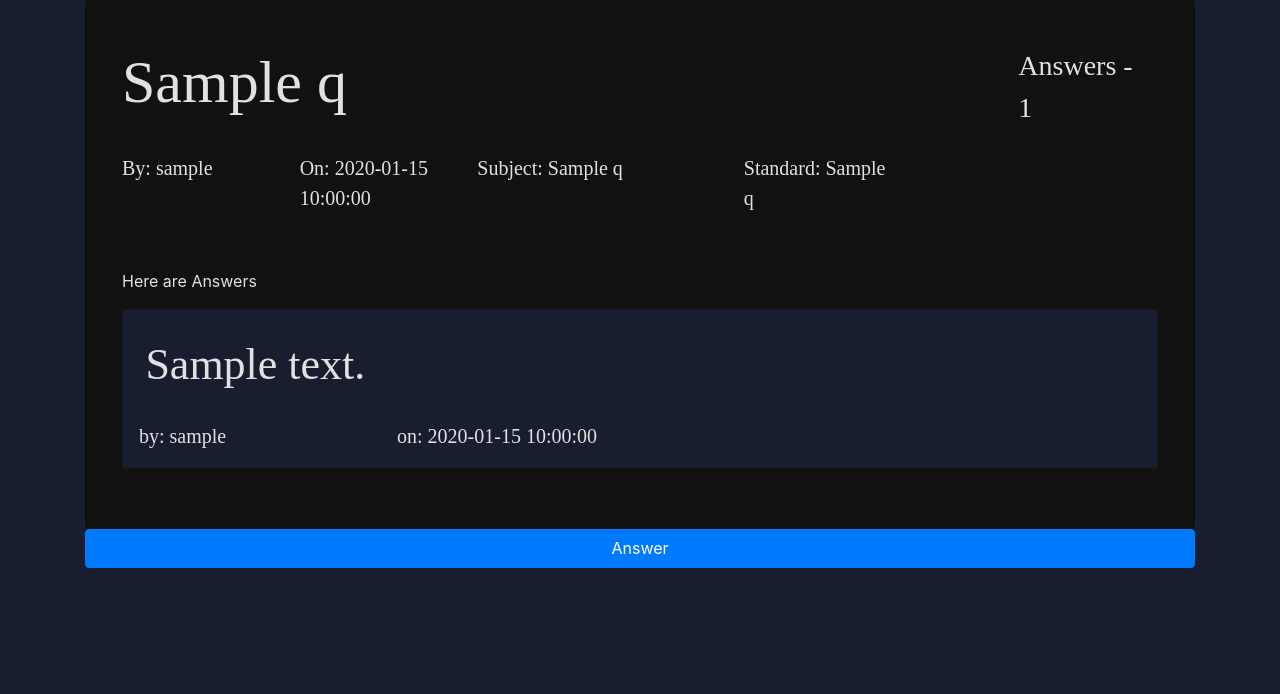
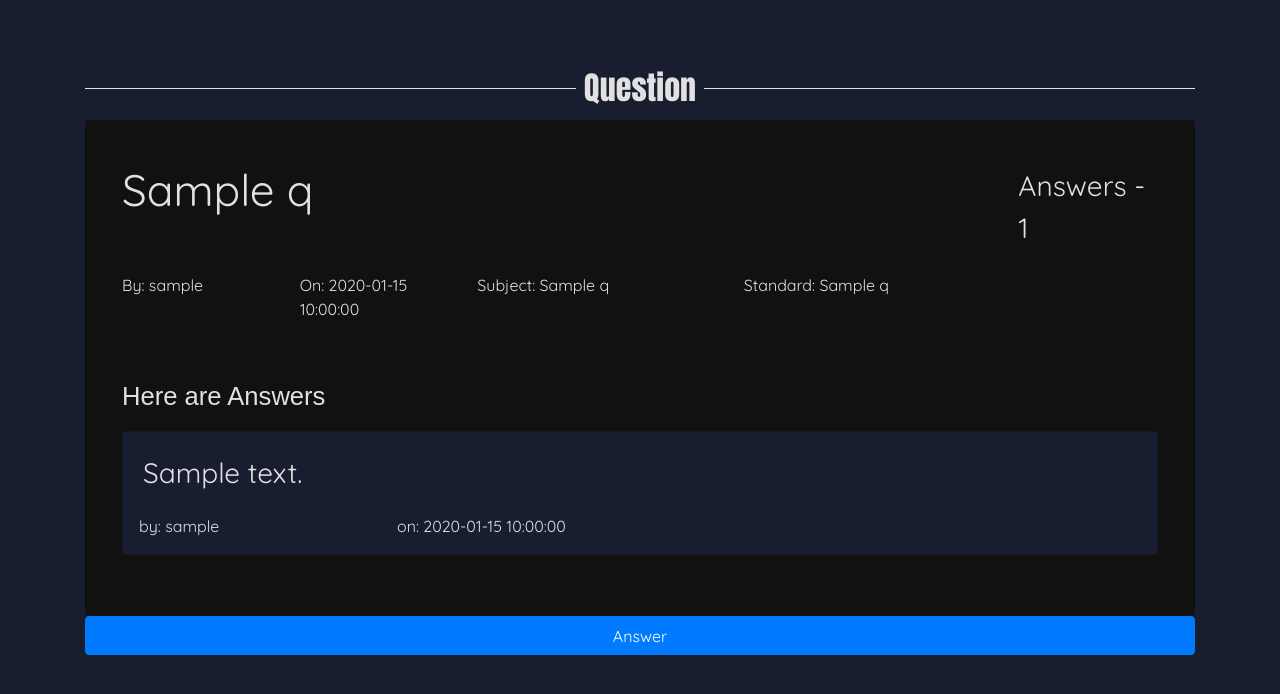
Before and after one commit to frost-head/The-Last-Night-Reads, a Python web app: template templates/indivisual_question.html in a window 1280 px wide. Shown: the part 56-750 px from the top of the page. Run offline with Jinja, Linux system fonts and the light colour scheme; the template is opened without the code that fills it: most values are stand-ins (such as "Sample title", 1, 10 or a date in 2020); some libraries are stand-ins or nearby versions.

Commit message:
Question Answer

```diff
--- a/templates/includes/Question.html
+++ b/templates/includes/Question.html
@@ -8,9 +8,9 @@ a_data - answer data
 <div class="card ">
     <div class="card-body ">
         <div class="row">
-        <div class="card-title col-md-10 fstyleNormal">{{q_data['Question']}}</div>
+        <div class="card-title col-md-10 ">{{q_data['Question']}}</div>
         <div class ="col-md-2 ml-auto">
-            <p style = "font-size: 3.5vmin; padding: 1vmin; font-family: 'Patrick Hand';" >Answers - {{q_data['AnsCount']}}</p>
+            <p style = "font-size: 3.5vmin; padding: 1vmin; font-family: 'Quicksand',sans-serif;" >Answers - {{q_data['AnsCount']}}</p>
         </div>
         </div>
         <div class="row">
@@ -28,12 +28,12 @@ a_data - answer data
             </div>
         </div>
         {% if a_data %}
-        <p class='title-follow' style = "padding-top: 5vmin">Here are Answers</p>
+        <p class='title-follow'  >Here are Answers</p>
 
             {% for data in a_data %}
                 <div class="card" style="background-color: #191D30;
                 color: #e1e1e1;">
-                        <div class="card-sub-title col-md-12 fstyleNormal" style = "padding: 0.5vmax;">
+                        <div class=" col-md-12 "  style = "font-size: 3.5vmin; padding: 0.5vmin; font-family: 'Quicksand',sans-serif;">
                             <p >{{data['Answer']}}</p>
                         </div>
                 <div class="row">
@@ -48,32 +48,37 @@ a_data - answer data
             <br>
             {% endfor %}
         {% else %}
-        <p class='title-follow' style = "padding-top: 5vmin">No Answers yet.</p>
+        <p class='title-follow'  >No Answers yet.</p>
 
         {% endif %}
     </div>
 </div>
 <style>
-    .fstyleNormal{
-        font-family: "Patrick Hand";
-    }
-    .card-sub-title{
+    .card-title{
         font-size: 5.5vmin;
-    }
-
-    .card-title{
-        font-size: 7.5vmin;
+        font-family: 'Quicksand',sans-serif;
+        font-weight: 500;
     }
     .User-date{
-        font-size: 2.5vmin;
-        font-family: "Patrick Hand";
+        font-size: 2vmin;
+        font-family: 'Quicksand', sans-serif;
     }
-
     .card{
         background-color: #111111;
         color: #e1e1e1;
         padding: 2vh;
+        margin-top: 1vmin;
+    }
+
+    .title-follow{
+        margin-top: 5vmin;
+        color:#e1e1e1;
+        font-family: 'Quciksand',sans-serif;
+        font-size: 2vmax;
     }
 
 
+
+
+
 </style>
--- a/templates/indivisual_question.html
+++ b/templates/indivisual_question.html
@@ -2,12 +2,43 @@
 
 {% block body %}
 <div class="container" style="position: sticky;">
-    <div class="pull anim">{% include 'includes/Question.html' %}
+    <div class="pull anim">
+        <div class="separator" style="color: #e1e1e1; font-size: 2.5vmax; ">Question</div>
+        {% include 'includes/Question.html' %}
     </div>
     <div>
-        <a class="btn btn-primary " style="width: 100%; padding: 0.5vmax;" href={{url_for('answer', Qid = q_data['Qid'])}}>Answer</a>
+        <a class="btn btn-primary HelpBolck" style="width: 100%; padding: 0.5vmax;" href={{url_for('answer', Qid = q_data['Qid'])}}>Answer</a>
     </div>
 </div>
 <br>
+<style>
+    .HelpBolck{
+        font-family: 'Quicksand',sans-serif;
+    }
+    .padall{
+        padding: 2vmax;
+    }
+    .pull{
+        margin-top: 5vmax;
+    }
+    .separator {
+        display: flex;
+        align-items: center;
+        text-align: center;
+        margin-top: 2vmax;
+        font-family: 'Anton',sans-serif;
+    }
+    .separator::before, .separator::after {
+        content: '';
+        flex: 1;
+        border-bottom: 1px solid #e1e1e1;
+    }
+    .separator::before {
+        margin-right: .25em;
+    }
+    .separator::after {
+        margin-left: .25em;
+    }
+</style>
 
 {% endblock %}
--- a/templates/profile.html
+++ b/templates/profile.html
@@ -135,6 +135,7 @@
         background-color: #111111;
         color: #e1e1e1;
         padding: 2vh;
+
     }
     .jumbotron{
         background-color: #111111;
```
Also changed, not shown: templates/Answer.html (+23 -0 lines).
